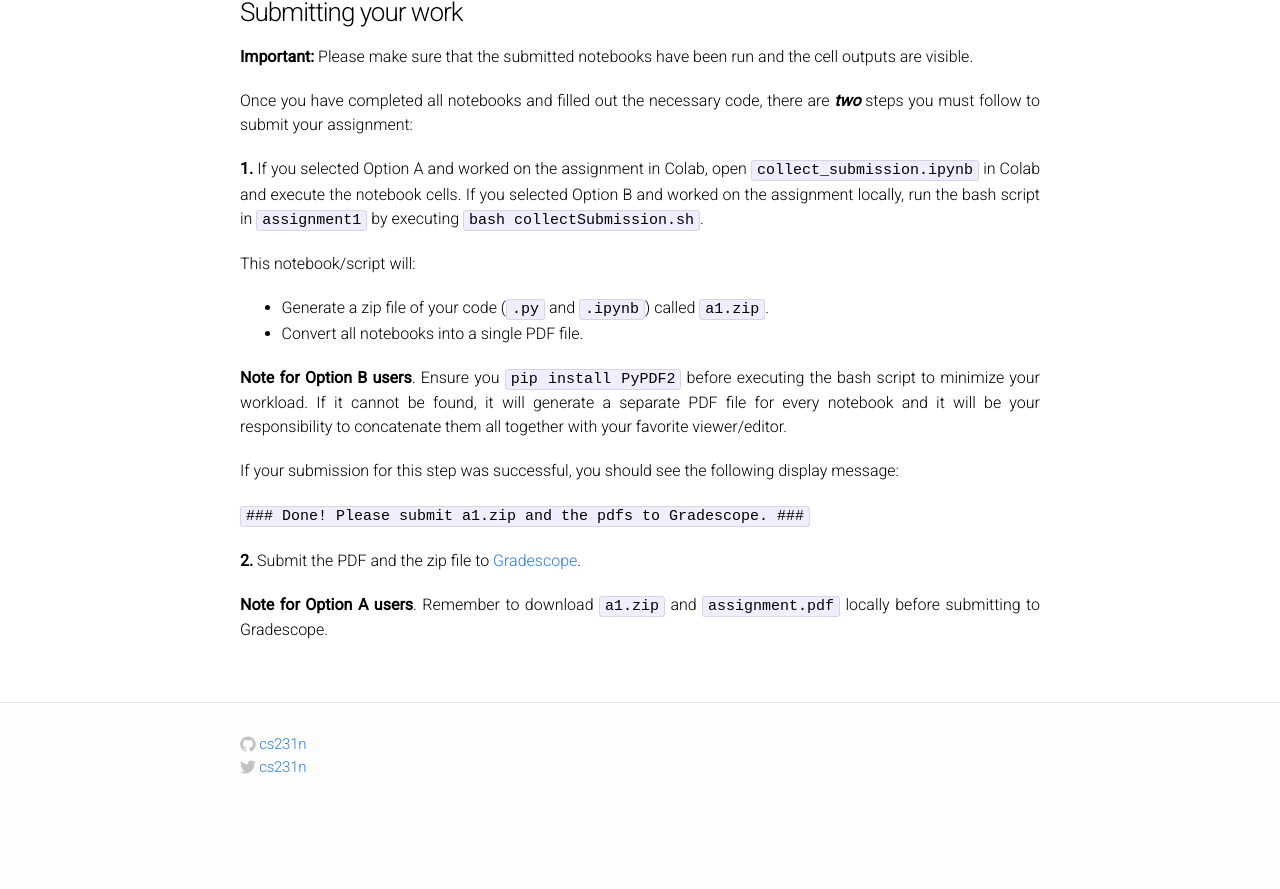
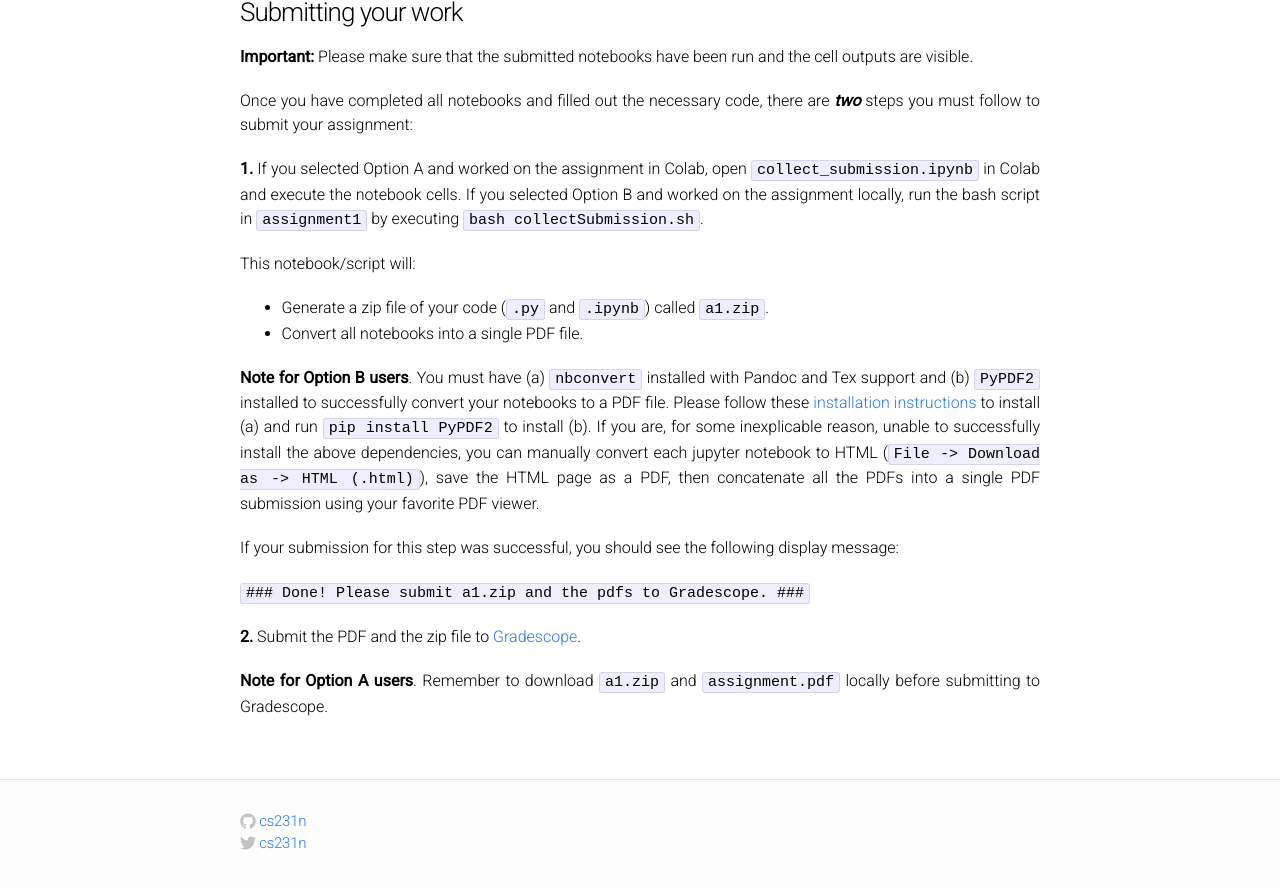
Before and after one commit to cs231n/cs231n.github.io, a Jekyll site: the page built from assignments/2020/assignment1.md, in a window 1280 px wide and 900 px high, scrolled down 3193 px. Shown: the top 889 px of the window. Built offline with Jekyll 4.4.1, drawn with Linux system fonts in a browser that asks for light colours; before the commit the page ends 4016 px from its top, so only the background shows below that.

Commit message:
alternative instructions for option B users

```diff
--- a/assignments/2020/assignment1.md
+++ b/assignments/2020/assignment1.md
@@ -119,9 +119,7 @@ This notebook/script will:
 * Generate a zip file of your code (`.py` and `.ipynb`) called `a1.zip`.
 * Convert all notebooks into a single PDF file.
 
-**Note for Option B users**. Ensure you `pip install PyPDF2` before executing the bash script to minimize your workload. If it cannot be found,
-  it will generate a separate PDF file for every notebook and it will be your responsibility to concatenate
-  them all together with your favorite viewer/editor.
+**Note for Option B users**. You must have (a) `nbconvert` installed with Pandoc and Tex support and (b) `PyPDF2` installed to successfully convert your notebooks to a PDF file. Please follow these [installation instructions](https://nbconvert.readthedocs.io/en/latest/install.html#installing-nbconvert) to install (a) and run `pip install PyPDF2` to install (b). If you are, for some inexplicable reason, unable to successfully install the above dependencies, you can manually convert each jupyter notebook to HTML (`File -> Download as -> HTML (.html)`), save the HTML page as a PDF, then concatenate all the PDFs into a single PDF submission using your favorite PDF viewer.
 
 If your submission for this step was successful, you should see the following display message:
 
```
